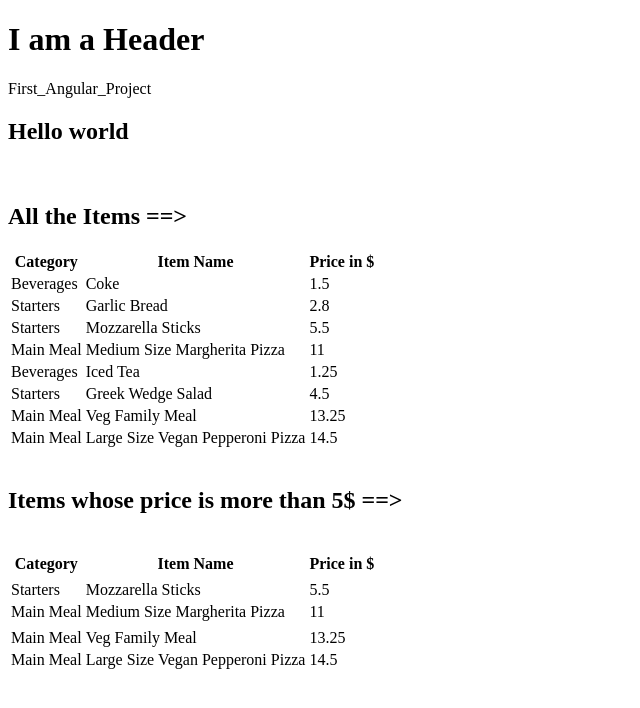
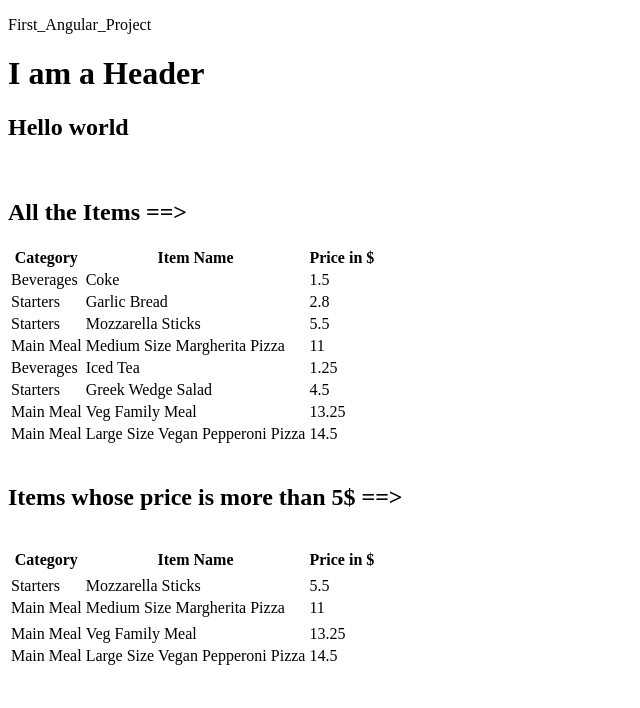
Before and after one commit to ChaurasiaAditya/First_Angular_Project, an Angular app in the folder First_Angular_Project/: page / in a window 1280 px wide. Shown: the top 708 px of the page, without its empty margins (0-640 px from the left). Built offline with nearby package versions, Linux system fonts and the light colour scheme.

Commit message:
updated the component.html

```diff
--- a/First_Angular_Project/src/app/app.component.html
+++ b/First_Angular_Project/src/app/app.component.html
@@ -1,5 +1,5 @@
+<p>{{title}}</p>
 <app-header></app-header>
-<p>{{title}}</p>
 <h2>Hello world</h2>
 <br>
 
```
